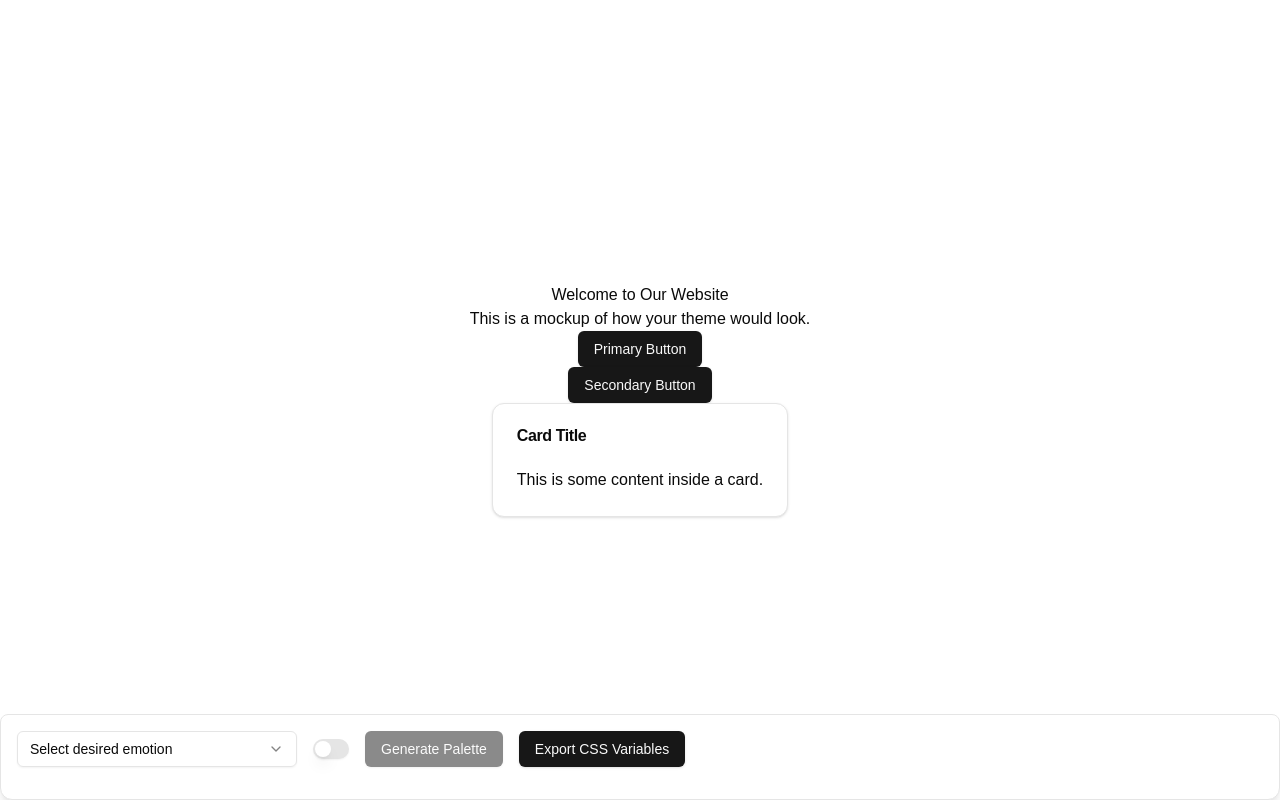
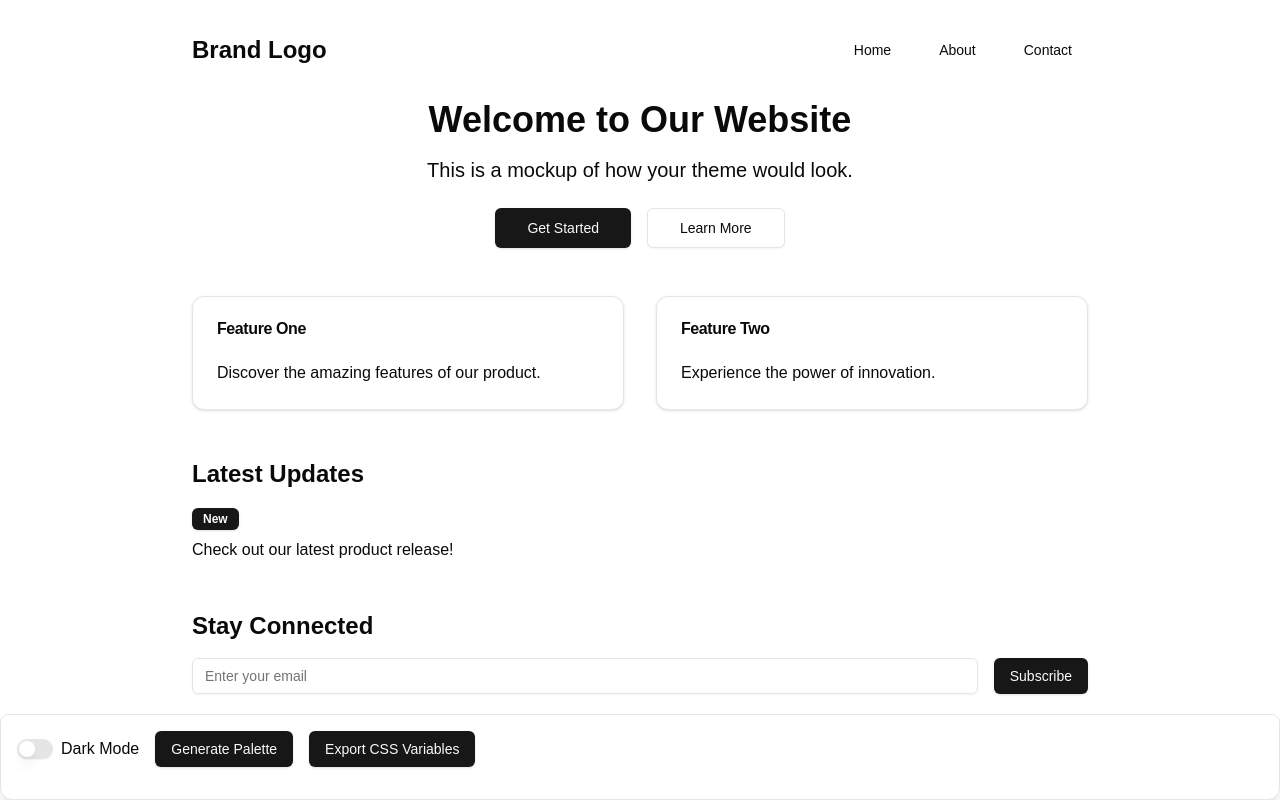
Before and after one commit to bySharkster/shadcn-ui-color-palette-generator, a Next.js app: page / in a window 1280 px wide. Built offline with nearby package versions, Linux system fonts and the light colour scheme.

Commit message:
enhance homepage layout and styling with new header, main sections, and footer

```diff
--- a/src/app/page.tsx
+++ b/src/app/page.tsx
@@ -3,7 +3,7 @@ import { Toaster } from "sonner";
 
 export default function Home() {
   return (
-    <div className="container flex flex-col items-center justify-center h-screen mx-auto">
+    <div className="container flex flex-col items-center justify-center h-screen mx-auto bg-background text-foreground">
       <PaletteGenerator />
       <Toaster position="bottom-center" />
     </div>
--- a/src/components/Mockup.tsx
+++ b/src/components/Mockup.tsx
@@ -1,6 +1,8 @@
 import React from "react";
 import { Button } from "@/components/ui/button";
 import { Card, CardContent, CardHeader, CardTitle } from "@/components/ui/card";
+import { Input } from "@/components/ui/input";
+import { Badge } from "@/components/ui/badge";
 
 interface MockupProps {
   palette: Record<string, string>;
@@ -9,31 +11,63 @@ interface MockupProps {
 const Mockup: React.FC<MockupProps> = ({ palette }) => {
   return (
     <div
-      className="flex flex-col items-center justify-center w-full h-screen"
+      className="flex flex-col items-center justify-start w-full min-h-screen p-8"
       style={{
         backgroundColor: palette.background,
         color: palette.foreground,
-        padding: "20px",
       }}
     >
-      <h1 style={{ color: palette.primary }}>Welcome to Our Website</h1>
-      <p>This is a mockup of how your theme would look.</p>
+      <header className="w-full max-w-4xl mb-8">
+        <nav className="flex justify-between items-center">
+          <h1 className="text-2xl font-bold" style={{ color: palette.primary }}>
+            Brand Logo
+          </h1>
+          <div className="space-x-4">
+            <Button variant="ghost">Home</Button>
+            <Button variant="ghost">About</Button>
+            <Button variant="ghost">Contact</Button>
+          </div>
+        </nav>
+      </header>
+
+      <main className="w-full max-w-4xl">
+        <section className="mb-12 text-center">
+          <h2
+            className="text-4xl font-bold mb-4"
+            style={{ color: palette.primary }}
+          >
+            Welcome to Our Website
+          </h2>
+          <p
+            className="text-xl mb-6"
+            style={{ color: palette["muted-foreground"] }}
+          >
+            This is a mockup of how your theme would look.
+          </p>
+          <div className="space-x-4">
             <Button
+              size="lg"
               style={{
                 backgroundColor: palette.primary,
                 color: palette["primary-foreground"],
               }}
             >
-        Primary Button
+              Get Started
             </Button>
             <Button
+              size="lg"
+              variant="outline"
               style={{
-          backgroundColor: palette.secondary,
-          color: palette["secondary-foreground"],
+                borderColor: palette.primary,
+                color: palette.primary,
               }}
             >
-        Secondary Button
+              Learn More
             </Button>
+          </div>
+        </section>
+
+        <section className="grid grid-cols-1 md:grid-cols-2 gap-8 mb-12">
           <Card
             style={{
               backgroundColor: palette.card,
@@ -41,10 +75,82 @@ const Mockup: React.FC<MockupProps> = ({ palette }) => {
             }}
           >
             <CardHeader>
-          <CardTitle>Card Title</CardTitle>
+              <CardTitle>Feature One</CardTitle>
             </CardHeader>
-        <CardContent>This is some content inside a card.</CardContent>
+            <CardContent>
+              <p>Discover the amazing features of our product.</p>
+            </CardContent>
           </Card>
+          <Card
+            style={{
+              backgroundColor: palette.card,
+              color: palette["card-foreground"],
+            }}
+          >
+            <CardHeader>
+              <CardTitle>Feature Two</CardTitle>
+            </CardHeader>
+            <CardContent>
+              <p>Experience the power of innovation.</p>
+            </CardContent>
+          </Card>
+        </section>
+
+        <section className="mb-12">
+          <h3
+            className="text-2xl font-bold mb-4"
+            style={{ color: palette.secondary }}
+          >
+            Latest Updates
+          </h3>
+          <div className="space-y-2">
+            <Badge
+              style={{
+                backgroundColor: palette.accent,
+                color: palette["accent-foreground"],
+              }}
+            >
+              New
+            </Badge>
+            <p>Check out our latest product release!</p>
+          </div>
+        </section>
+
+        <section>
+          <h3
+            className="text-2xl font-bold mb-4"
+            style={{ color: palette.secondary }}
+          >
+            Stay Connected
+          </h3>
+          <div className="flex space-x-4">
+            <Input
+              placeholder="Enter your email"
+              style={{ borderColor: palette.border }}
+            />
+            <Button
+              style={{
+                backgroundColor: palette.primary,
+                color: palette["primary-foreground"],
+              }}
+            >
+              Subscribe
+            </Button>
+          </div>
+        </section>
+      </main>
+
+      <footer
+        className="w-full max-w-4xl mt-12 pt-8 border-t"
+        style={{ borderColor: palette.border }}
+      >
+        <p
+          className="text-center"
+          style={{ color: palette["muted-foreground"] }}
+        >
+          © 2023 Your Company. All rights reserved.
+        </p>
+      </footer>
     </div>
   );
 };
--- a/src/components/PalleteGenerator.tsx
+++ b/src/components/PalleteGenerator.tsx
@@ -1,5 +1,4 @@
 "use client";
-
 import { useState } from "react";
 import chroma from "chroma-js";
 import { Button } from "@/components/ui/button";
@@ -10,28 +9,10 @@ import {
   DialogTitle,
   DialogTrigger,
 } from "@/components/ui/dialog";
-import {
-  Select,
-  SelectContent,
-  SelectItem,
-  SelectTrigger,
-  SelectValue,
-} from "@/components/ui/select";
 import { Switch } from "@/components/ui/switch";
 import { Card, CardContent } from "./ui/card";
 import { VisuallyHidden } from "@radix-ui/react-visually-hidden";
 import Mockup from "./Mockup";
-
-const emotions = [
-  { name: "Trust and Stability", color: "#0000FF" },
-  { name: "Energy and Excitement", color: "#FF0000" },
-  { name: "Optimism and Cheerfulness", color: "#FFFF00" },
-  { name: "Growth and Harmony", color: "#00FF00" },
-  { name: "Luxury and Creativity", color: "#800080" },
-  { name: "Friendliness and Confidence", color: "#FFA500" },
-  { name: "Sophistication and Elegance", color: "#000000" },
-  { name: "Purity and Simplicity", color: "#FFFFFF" },
-];
 
 const colorKeys = [
   "background",
@@ -56,21 +37,16 @@ const colorKeys = [
 ];
 
 const PaletteGenerator = () => {
-  const [baseEmotion, setBaseEmotion] = useState("");
   const [palette, setPalette] = useState<Record<string, string>>({});
   const [cssSnippet, setCssSnippet] = useState("");
   const [isDarkMode, setIsDarkMode] = useState(false);
 
   const generateAccessiblePalette = () => {
     try {
-      const baseColor =
-        emotions.find((e) => e.name === baseEmotion)?.color || "#000000";
       const newPalette: Record<string, string> = {};
 
-      // Convert to HSL and handle achromatic colors
-      const chromaColor = chroma(baseColor);
-      const baseHue = chromaColor.get("hsl.h") || 0; // Default to 0 if undefined
-      const baseSaturation = chromaColor.get("hsl.s") || 0;
+      // Generate a random base hue
+      const baseHue = Math.random() * 360;
 
       const generateColor = (
         hue: number,
@@ -78,96 +54,99 @@ const PaletteGenerator = () => {
         lightness: number
       ): string => {
         const h = Math.round(hue % 360);
-        const s = Math.round(Math.max(0, Math.min(1, saturation)) * 100);
-        const l = Math.round(
-          Math.max(0, Math.min(1, isDarkMode ? 1 - lightness : lightness)) * 100
-        );
-        return `hsl(${h}, ${s}%, ${l}%)`;
+        const s = Math.round(saturation * 100);
+        const l = Math.round(lightness * 100);
+        // Avoid pure white and pure black
+        const adjustedL = isDarkMode
+          ? Math.max(5, Math.min(l, 95))
+          : Math.max(5, Math.min(l, 95));
+        return `hsl(${h}, ${s}%, ${adjustedL}%)`;
       };
 
-      // Generate base colors first
-      newPalette["primary"] = generateColor(baseHue, baseSaturation, 0.5);
+      // Generate base colors
+      newPalette["primary"] = generateColor(
+        baseHue,
+        0.6,
+        isDarkMode ? 0.6 : 0.4
+      );
       newPalette["secondary"] = generateColor(
         (baseHue + 30) % 360,
-        baseSaturation * 0.5,
-        0.8
+        0.5,
+        isDarkMode ? 0.7 : 0.3
       );
-      newPalette["accent"] = generateColor(
-        (baseHue + 60) % 360,
-        baseSaturation * 0.7,
-        0.7
+      newPalette["accent"] = generateColor((baseHue + 60) % 360, 0.7, 0.5);
+      newPalette["destructive"] = generateColor(
+        0,
+        0.85,
+        isDarkMode ? 0.6 : 0.4
       );
-      newPalette["destructive"] = generateColor(0, 0.85, 0.5);
 
-      // Simplified contrast color generation
+      // Generate foreground colors
       const getContrastColor = (bgColor: string) => {
         const backgroundColor = chroma(bgColor);
         const luminance = backgroundColor.luminance();
-        return luminance > 0.5 ? "hsl(0, 0%, 0%)" : "hsl(0, 0%, 100%)";
+        return luminance > 0.5
+          ? generateColor(baseHue, 0.1, 0.1)
+          : generateColor(baseHue, 0.1, 0.9);
       };
 
-      // Generate foregrounds
-      Object.keys(newPalette).forEach((key) => {
-        if (["primary", "secondary", "accent", "destructive"].includes(key)) {
-          newPalette[`${key}-foreground`] = getContrastColor(newPalette[key]);
-        }
+      ["primary", "secondary", "accent", "destructive"].forEach((key) => {
+        newPalette[`${key}-foreground`] = getContrastColor(newPalette[key]);
       });
 
       // Generate remaining colors
-      const remainingColors = {
-        background: [baseHue, baseSaturation * 0.1, isDarkMode ? 0.1 : 0.98],
-        foreground: [baseHue, baseSaturation * 0.2, isDarkMode ? 0.9 : 0.2],
-        card: [baseHue, baseSaturation * 0.05, isDarkMode ? 0.15 : 0.99],
-        "card-foreground": [
-          baseHue,
-          baseSaturation * 0.2,
-          isDarkMode ? 0.9 : 0.2,
-        ],
-        popover: [baseHue, baseSaturation * 0.1, isDarkMode ? 0.1 : 0.98],
-        "popover-foreground": [
-          baseHue,
-          baseSaturation * 0.2,
-          isDarkMode ? 0.9 : 0.2,
-        ],
-        muted: [baseHue, baseSaturation * 0.2, isDarkMode ? 0.2 : 0.96],
-        "muted-foreground": [
-          baseHue,
-          baseSaturation * 0.3,
-          isDarkMode ? 0.8 : 0.4,
-        ],
-        border: [baseHue, baseSaturation * 0.15, isDarkMode ? 0.3 : 0.85],
-        input: [baseHue, baseSaturation * 0.15, isDarkMode ? 0.3 : 0.85],
-      };
-
-      Object.entries(remainingColors).forEach(([key, [h, s, l]]) => {
-        newPalette[key] = generateColor(h, s, l);
-      });
-
-      // Handle ring color separately
+      newPalette["background"] = generateColor(
+        baseHue,
+        0.1,
+        isDarkMode ? 0.1 : 0.95
+      );
+      newPalette["foreground"] = generateColor(
+        baseHue,
+        0.1,
+        isDarkMode ? 0.9 : 0.1
+      );
+      newPalette["card"] = generateColor(
+        baseHue,
+        0.05,
+        isDarkMode ? 0.15 : 0.98
+      );
+      newPalette["card-foreground"] = newPalette["foreground"];
+      newPalette["popover"] = newPalette["background"];
+      newPalette["popover-foreground"] = newPalette["foreground"];
+      newPalette["muted"] = generateColor(baseHue, 0.2, isDarkMode ? 0.2 : 0.8);
+      newPalette["muted-foreground"] = generateColor(
+        baseHue,
+        0.3,
+        isDarkMode ? 0.7 : 0.3
+      );
+      newPalette["border"] = generateColor(
+        baseHue,
+        0.15,
+        isDarkMode ? 0.3 : 0.7
+      );
+      newPalette["input"] = newPalette["border"];
       newPalette["ring"] = chroma(newPalette["primary"]).alpha(0.3).css();
 
       setPalette(newPalette);
     } catch (error) {
       console.error("Error generating palette:", error);
-      // You might want to show an error toast here
     }
   };
 
   const generateCssSnippet = () => {
-    const lightSnippet = `:root {
+    const snippet = `:root {
 ${Object.entries(palette)
   .map(([key, value]) => `  --${key}: ${value};`)
   .join("\n")}
   --radius: 0.5rem;
-}`;
+}
 
-    const darkSnippet = `.dark {
+.dark {
 ${Object.entries(palette)
   .map(([key, value]) => `  --${key}: ${value};`)
   .join("\n")}
 }`;
-
-    setCssSnippet(`${lightSnippet}\n\n${darkSnippet}`);
+    setCssSnippet(snippet);
   };
 
   const copyToClipboard = () => {
@@ -182,26 +161,15 @@ ${Object.entries(palette)
       <Card className="fixed bottom-0 left-0 right-0 z-50 rounded-t-lg shadow-lg">
         <CardContent className="p-4">
           <div className="flex items-center gap-4 mb-4">
-            <Select onValueChange={setBaseEmotion}>
-              <SelectTrigger className="w-[280px]">
-                <SelectValue placeholder="Select desired emotion" />
-              </SelectTrigger>
-              <SelectContent>
-                {emotions.map((emotion) => (
-                  <SelectItem key={emotion.name} value={emotion.name}>
-                    {emotion.name}
-                  </SelectItem>
-                ))}
-              </SelectContent>
-            </Select>
             <div className="flex items-center space-x-2">
               <Switch
                 aria-label="Dark Mode"
                 checked={isDarkMode}
                 onCheckedChange={setIsDarkMode}
               />
+              <span>Dark Mode</span>
             </div>
-            <Button onClick={generateAccessiblePalette} disabled={!baseEmotion}>
+            <Button onClick={generateAccessiblePalette}>
               Generate Palette
             </Button>
             <Dialog>
```
Lines whose indentation alone changed are shown as unchanged.
